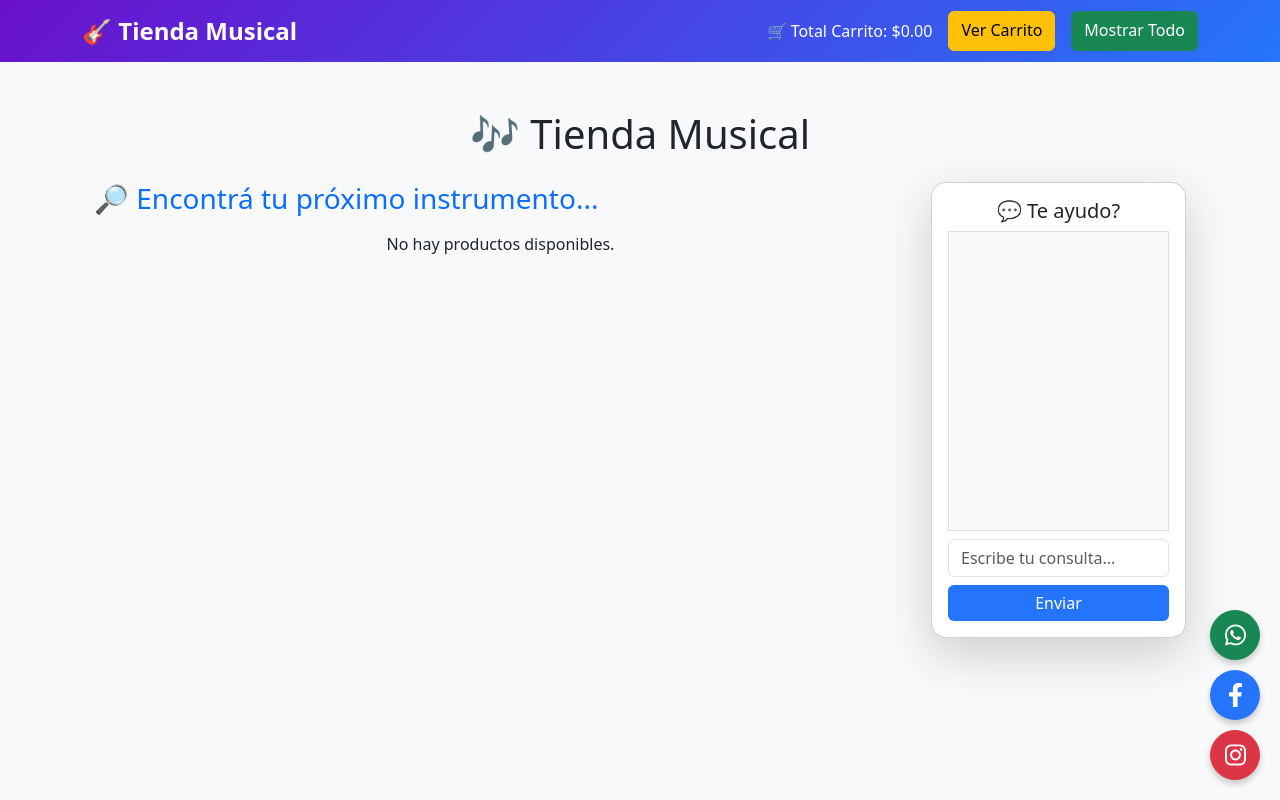
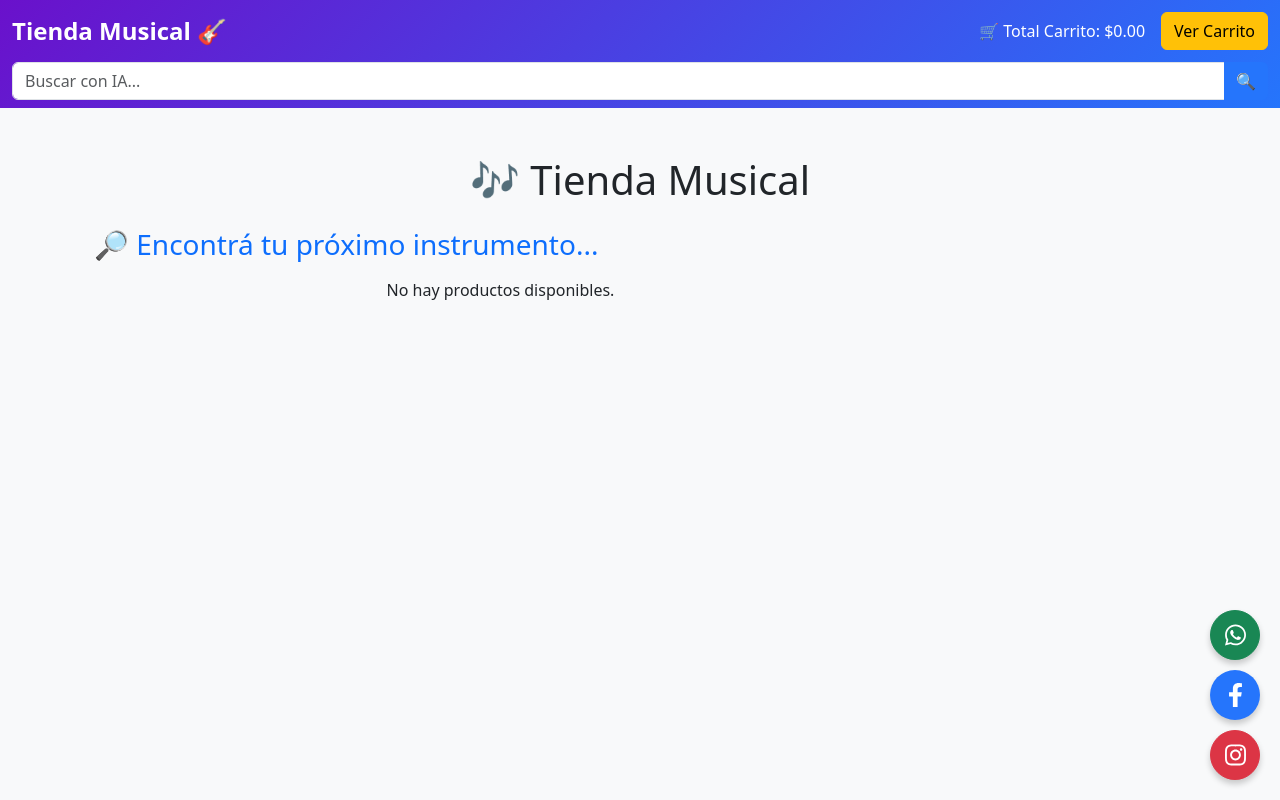
Before and after one commit to FedeDiaz1981/cover_trax_ia, a Django app: page / in a window 1280 px wide. Run offline with Django 5.2, Linux system fonts and the light colour scheme; data that the repository does not hold is empty.

Commit message:
Modificación buscador IA

```diff
--- a/tienda/templates/tienda/base.html
+++ b/tienda/templates/tienda/base.html
@@ -70,25 +70,37 @@
       .btn-floating:hover {
         transform: scale(1.1);
       }
-
     </style>
   </head>
   <body>
-    <nav class="navbar navbar-expand-lg navbar-dark">
-      <div class="container">
-        <a class="navbar-brand" href="{% url 'tienda' %}">🎸 Tienda Musical</a>
+    <nav class="navbar navbar-dark bg-dark">
+      <div class="container-fluid justify-content-between align-items-center">
+        <a class="navbar-brand" href="/">Tienda Musical 🎸</a>
 
-        <div class="d-flex">
+        <!-- Total carrito y botón -->
+        <div class="d-none d-md-flex align-items-center">
           <span id="total-carrito" class="navbar-text text-white me-3">
             🛒 Total Carrito: ${{ carrito_total|floatformat:2 }}
           </span>
           <a href="{% url 'ver_carrito' %}" class="btn btn-warning"
             >Ver Carrito</a
           >
-          <a href="/" class="btn btn-success ms-3 "
-            >Mostrar Todo</a
-          >
         </div>
+
+        <!-- Buscador IA solo visible en mobile -->
+        <form id="ia-form" class="w-100 mt-2">
+          <div class="input-group">
+            <input
+              type="text"
+              id="chat-input"
+              class="form-control"
+              placeholder="Buscar con IA..."
+            />
+            <button id="send-chat" class="btn btn-primary" type="submit">
+              🔍
+            </button>
+          </div>
+        </form>
       </div>
     </nav>
 
@@ -131,6 +143,5 @@
     <script>
       AOS.init();
     </script>
-
   </body>
 </html>
--- a/tienda/templates/tienda/tienda.html
+++ b/tienda/templates/tienda/tienda.html
@@ -42,7 +42,7 @@
     </div>
 
     <!-- Chat de IA -->
-    <div class="col-md-3">
+    <div class="col-md-3 d-none">
       <div class="card p-3 shadow-lg">
         <h5 class="text-center">💬 Te ayudo?</h5>
         <div
@@ -158,48 +158,39 @@
 
 <script>
   document.addEventListener("DOMContentLoaded", function () {
-    let chatInput = document.getElementById("chat-input");
-    let chatBox = document.getElementById("chat-box");
-    let sendButton = document.getElementById("send-chat");
+      const chatInput = document.getElementById("chat-input");
+      const sendButton = document.getElementById("send-chat");
+      const productosContainer = document.getElementById("productos-container");
 
-    // Función para enviar el mensaje
-    function enviarMensaje() {
-      let userMessage = chatInput.value.trim();
-      if (userMessage === "") return;
+      function enviarMensaje(event) {
+          event.preventDefault();
+          const userMessage = chatInput.value.trim();
+          if (!userMessage) return;
 
-      // Mostrar el mensaje del usuario en el chat
-      chatBox.innerHTML += `<div><strong>Tú:</strong> ${userMessage}</div>`;
+          chatInput.value = ""; // Limpiar input
 
-      // Limpiar el input
-      chatInput.value = "";
-
-      // Enviar el mensaje al backend
           fetch("{% url 'chat_ia' %}", {
               method: "POST",
               headers: {
                   "Content-Type": "application/x-www-form-urlencoded",
-          "X-CSRFToken": "{{ csrf_token }}",
+                  "X-CSRFToken": "{{ csrf_token }}"
               },
-        body: `message=${encodeURIComponent(userMessage)}`,
+              body: `message=${encodeURIComponent(userMessage)}`
           })
-        .then((response) => response.json())
-        .then((data) => {
-          // Mostrar la respuesta de la IA
-          chatBox.innerHTML += `<div><strong>IA:</strong> ${data.message}</div>`;
-
-          let productosContainer = document.getElementById(
-            "productos-container"
-          );
-          productosContainer.innerHTML = ""; // Limpiar productos actuales
+          .then(response => response.json())
+          .then(data => {
+              productosContainer.innerHTML = "";  // Limpiar productos actuales
 
               if (data.productos.length === 0) {
-            productosContainer.innerHTML = `<p class="text-center">No encontramos productos según tu búsqueda.</p>`;
+                  productosContainer.innerHTML = `<p class="text-center">No se encontraron productos.</p>`;
+                  return;
               }
 
-          data.productos.forEach((producto) => {
+              data.productos.forEach(producto => {
                   productosContainer.innerHTML += `
-                    <div class="col-md-4 mb-4">
+                      <div class="col-md-4 mb-4" data-aos="fade-up">
                           <div class="card h-100 shadow-lg">
+                              <img src="${producto.imagen}" class="card-img-top d-none" alt="${producto.nombre}" style="height: 250px; object-fit: cover;">
                               <div class="card-body text-center">
                                   <h5 class="card-title">${producto.nombre}</h5>
                                   <p class="card-text fw-bold text-success">$${producto.precio}</p>
@@ -208,49 +199,12 @@
                           </div>
                       </div>`;
               });
-
-          // Auto-scroll hacia abajo en el chat
-          chatBox.scrollTop = chatBox.scrollHeight;
           })
-        .catch((error) => console.error("Error en el chat:", error));
+          .catch(error => console.error("Error con IA:", error));
       }
 
-    // Evento para el botón "Enviar"
-    sendButton.addEventListener("click", enviarMensaje);
-
-    // Evento para enviar el mensaje con "Enter"
-    chatInput.addEventListener("keypress", function (event) {
-      if (event.key === "Enter") {
-        event.preventDefault(); // Evitar salto de línea en el input
-        enviarMensaje();
-      }
-    });
-
-    // 🔹 Delegación de eventos para manejar el clic en productos dinámicos
-    document.addEventListener("click", function (event) {
-      if (event.target.classList.contains("ver-detalle")) {
-        let productoId = event.target.getAttribute("data-id");
-
-        fetch(`/detalle-producto/${productoId}/`)
-          .then((response) => response.json())
-          .then((data) => {
-            document.getElementById("detalle-nombre").innerText = data.nombre;
-            document.getElementById("detalle-descripcion").innerText =
-              data.descripcion;
-            document.getElementById(
-              "detalle-precio"
-            ).innerText = `$${data.precio}`;
-            document.getElementById("detalle-imagen").src =
-              data.imagen || "https://via.placeholder.com/500";
-
-            let modal = new bootstrap.Modal(
-              document.getElementById("detalleModal")
-            );
-            modal.show();
-          })
-          .catch((error) => console.error("Error cargando detalle:", error));
-      }
-    });
+      // Eventos
+      document.getElementById("ia-form").addEventListener("submit", enviarMensaje);
   });
   </script>
 
```
Lines whose indentation alone changed are shown as unchanged.
